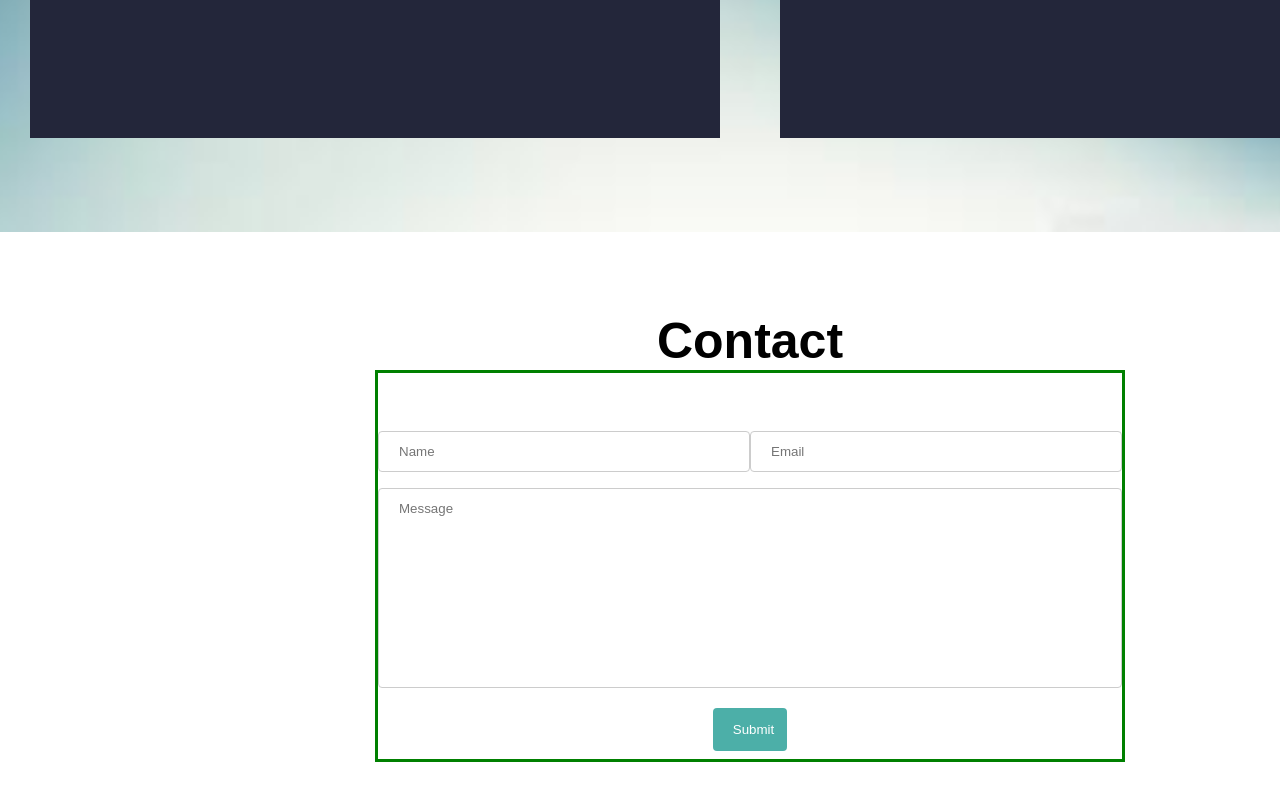
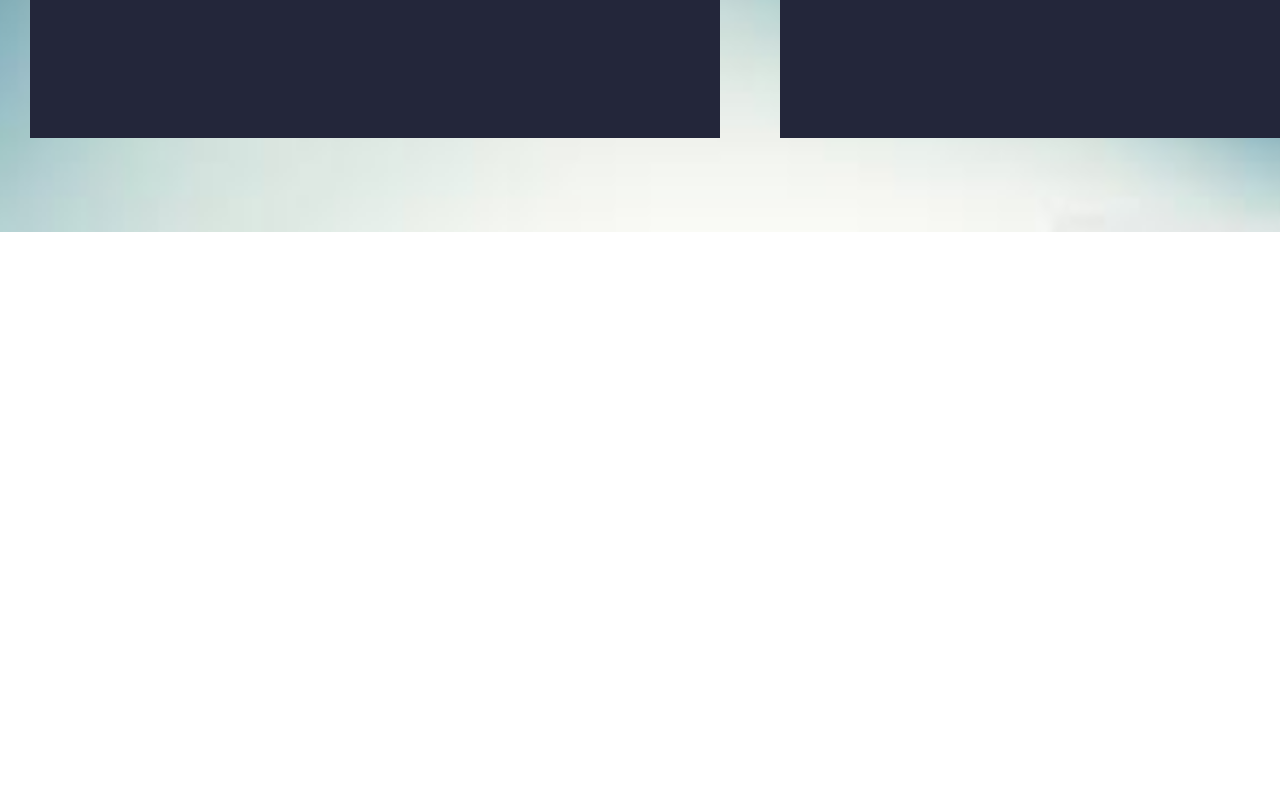
Before and after one commit to Pauljsyi/Front-end-portfolio, a React (Create React App) app: page / in a window 1280 px wide. Shown: the part 1304-2104 px from the top of the page. After the commit the page ends 1536 px from the top, so only its background shows below. Built offline with nearby package versions, Linux system fonts and the light colour scheme.

Commit message:
removed contact

```diff
--- a/public/index.html
+++ b/public/index.html
@@ -9,7 +9,7 @@
       name="description"
       content="Web site created using create-react-app"
     />
-    <link rel="apple-touch-icon" href="%PUBLIC_URL%/logo192.png" />
+    <!-- <link rel="apple-touch-icon" href="%PUBLIC_URL%/logo192.png" /> -->
     <!--
       manifest.json provides metadata used when your web app is installed on a
       user's mobile device or desktop. See https://developers.google.com/web/fundamentals/web-app-manifest/
@@ -24,7 +24,7 @@
       work correctly both with client-side routing and a non-root public URL.
       Learn how to configure a non-root public URL by running `npm run build`.
     -->
-    <title>Welcome!</title>
+    <title>Paul Yi</title>
   </head>
   <body>
     <noscript>You need to enable JavaScript to run this app.</noscript>
--- a/src/App.js
+++ b/src/App.js
@@ -11,7 +11,6 @@
       <About />
       <Navbar />
       <Work />
-      <Contact />
     </div>
   );
 }
```
Also changed, not shown: public/logo192.png (deleted), public/logo512.png (deleted).
